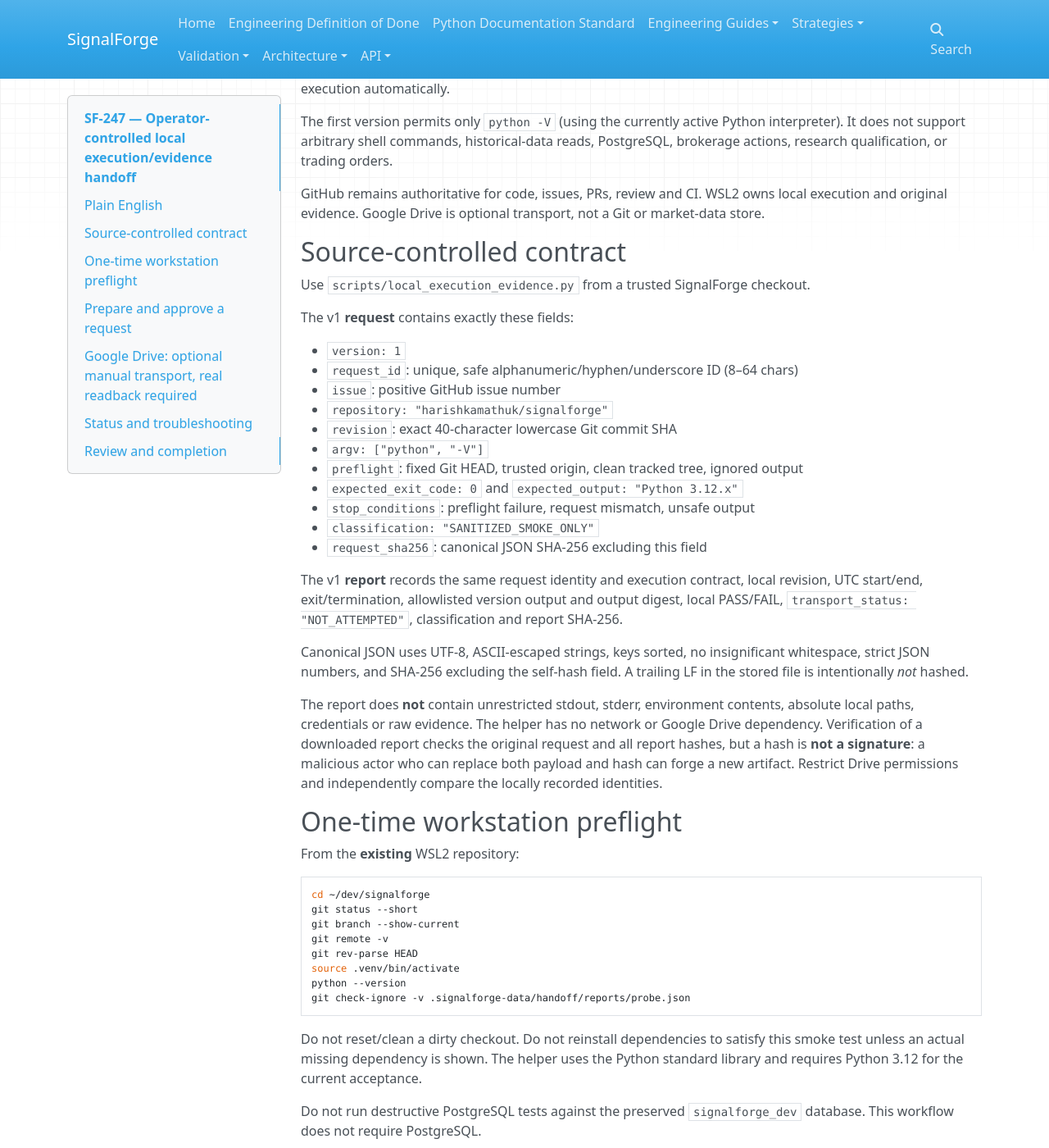
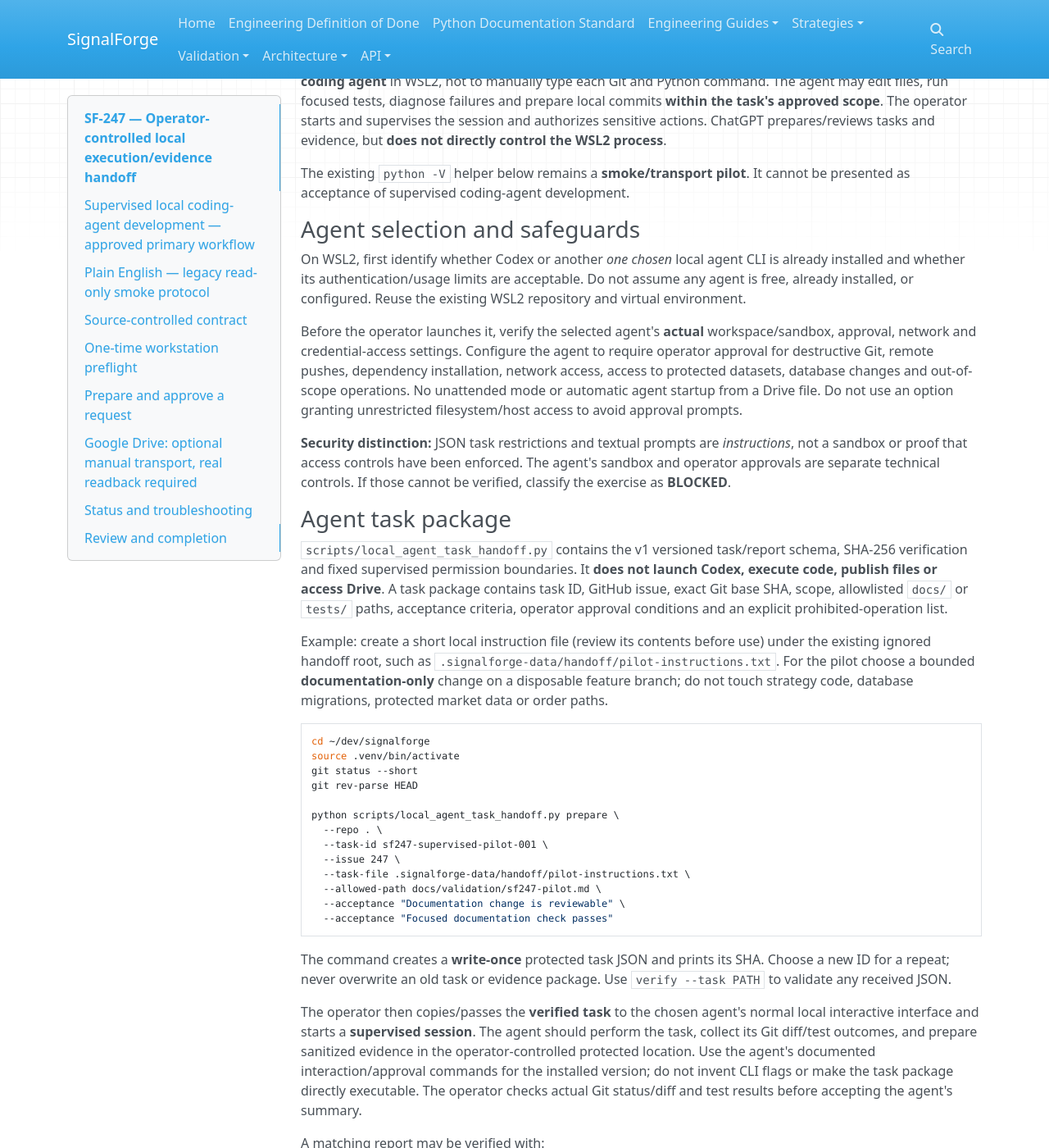
Before and after one commit to harishkamathuk/signalforge, an MkDocs documentation site: the page built from docs/operations/local-execution-handoff.md, in a window 1280 px wide and 1400 px high, scrolled down 247 px. Shown: the whole window at 82% size. Built offline with MkDocs 1.6.1, drawn with Linux system fonts in a browser that asks for light colours; nearby versions of some CDN libraries; some of the changed text lies outside the part shown.

Commit message:
SF-247: document approved supervised local coding-agent workflow and real acceptance gates

````diff
--- a/docs/operations/local-execution-handoff.md
+++ b/docs/operations/local-execution-handoff.md
@@ -1,6 +1,121 @@
 # SF-247 — Operator-controlled local execution/evidence handoff
 
-## Plain English
+## Supervised local coding-agent development — approved primary workflow
+
+**Plain English:** The intended operator experience is to delegate an approved
+development task to **one local coding agent** in WSL2, not to manually type each
+Git and Python command. The agent may edit files, run focused tests, diagnose
+failures and prepare local commits **within the task's approved scope**. The
+operator starts and supervises the session and authorizes sensitive actions.
+ChatGPT prepares/reviews tasks and evidence, but **does not directly control
+the WSL2 process**.
+
+The existing `python -V` helper below remains a **smoke/transport pilot**.
+It cannot be presented as acceptance of supervised coding-agent development.
+
+### Agent selection and safeguards
+
+On WSL2, first identify whether Codex or another *one chosen* local agent CLI
+is already installed and whether its authentication/usage limits are acceptable.
+Do not assume any agent is free, already installed, or configured. Reuse the
+existing WSL2 repository and virtual environment.
+
+Before the operator launches it, verify the selected agent's **actual**
+workspace/sandbox, approval, network and credential-access settings. Configure
+the agent to require operator approval for destructive Git, remote pushes,
+dependency installation, network access, access to protected datasets,
+database changes and out-of-scope operations. No unattended mode or automatic
+agent startup from a Drive file. Do not use an option granting unrestricted
+filesystem/host access to avoid approval prompts.
+
+**Security distinction:** JSON task restrictions and textual prompts are
+*instructions*, not a sandbox or proof that access controls have been enforced.
+The agent's sandbox and operator approvals are separate technical controls.
+If those cannot be verified, classify the exercise as **BLOCKED**.
+
+### Agent task package
+
+`scripts/local_agent_task_handoff.py` contains the v1 versioned task/report
+schema, SHA-256 verification and fixed supervised permission boundaries.
+It **does not launch Codex, execute code, publish files or access Drive**.
+A task package contains task ID, GitHub issue, exact Git base SHA, scope,
+allowlisted `docs/` or `tests/` paths, acceptance criteria, operator approval
+conditions and an explicit prohibited-operation list.
+
+Example: create a short local instruction file (review its contents before
+use) under the existing ignored handoff root, such as
+`.signalforge-data/handoff/pilot-instructions.txt`. For the pilot choose a
+bounded **documentation-only** change on a disposable feature branch; do not
+touch strategy code, database migrations, protected market data or order paths.
+
+```bash
+cd ~/dev/signalforge
+source .venv/bin/activate
+git status --short
+git rev-parse HEAD
+
+python scripts/local_agent_task_handoff.py prepare \
+  --repo . \
+  --task-id sf247-supervised-pilot-001 \
+  --issue 247 \
+  --task-file .signalforge-data/handoff/pilot-instructions.txt \
+  --allowed-path docs/validation/sf247-pilot.md \
+  --acceptance "Documentation change is reviewable" \
+  --acceptance "Focused documentation check passes"
+```
+
+The command creates a **write-once** protected task JSON and prints its SHA.
+Choose a new ID for a repeat; never overwrite an old task or evidence package.
+Use `verify --task PATH` to validate any received JSON.
+
+The operator then copies/passes the **verified task** to the chosen agent's
+normal local interactive interface and starts a **supervised session**. The
+agent should perform the task, collect its Git diff/test outcomes, and
+prepare sanitized evidence in the operator-controlled protected location.
+Use the agent's documented interaction/approval commands for the installed
+version; do not invent CLI flags or make the task package directly executable.
+The operator checks actual Git status/diff and test results before accepting
+the agent's summary.
+
+A matching report may be verified with:
+
+```bash
+python scripts/local_agent_task_handoff.py verify \
+  --task .signalforge-data/handoff/agent-tasks/sf247-supervised-pilot-001.json \
+  --report .signalforge-data/handoff/agent-reports/sf247-supervised-pilot-001.json
+```
+
+The agent report is a **sanitized declaration**, not cryptographic proof that
+an agent really edited, tested, obtained approvals or ran within a sandbox.
+Compare against independent Git diffs, actual test output and the observed
+operator approval trail. A complete v1 report includes task identity/base
+SHA, observed head SHA, changed-file list, bounded checks/exit codes,
+operator-approval references, findings, classification and SHA-256.
+The report file must remain Git-ignored and be created without overwriting
+anything. Do not export raw logs or full protected data.
+
+### Real acceptance gates
+
+A `LOCAL_HANDOFF_READY` claim now requires **all**:
+
+1. A chosen, authenticated local agent demonstrably installed on the real WSL2
+   host with verified sandbox and supervisory approval settings.
+2. A unique verified task package bound to the actual Git base SHA.
+3. A real, **agent-performed** scoped development change and focused tests
+   without manually typing each command.
+4. Operator confirmation of Git diff, test status, approval/stop behavior and
+   the sanitized, write-once report; its hashes match task identity.
+5. An actual authenticated upload to the existing private Drive **02 Execution
+   Reports** folder and independent retrieval/hash verification, where Drive
+   is selected for the handoff.
+6. GitHub PR/issue milestone evidence, adversarial review and repository DoD.
+
+If only the smoke protocol works, disposition is **PARTIAL**. If agent sandbox
+or protected-data boundaries cannot be established, disposition is **BLOCKED**.
+
+---
+
+## Plain English — legacy read-only smoke protocol
 
 This is a **manual smoke-test handoff**, not remote execution. ChatGPT can exchange an
 approved JSON request and a sanitized JSON report with the existing WSL2 workstation,
````
